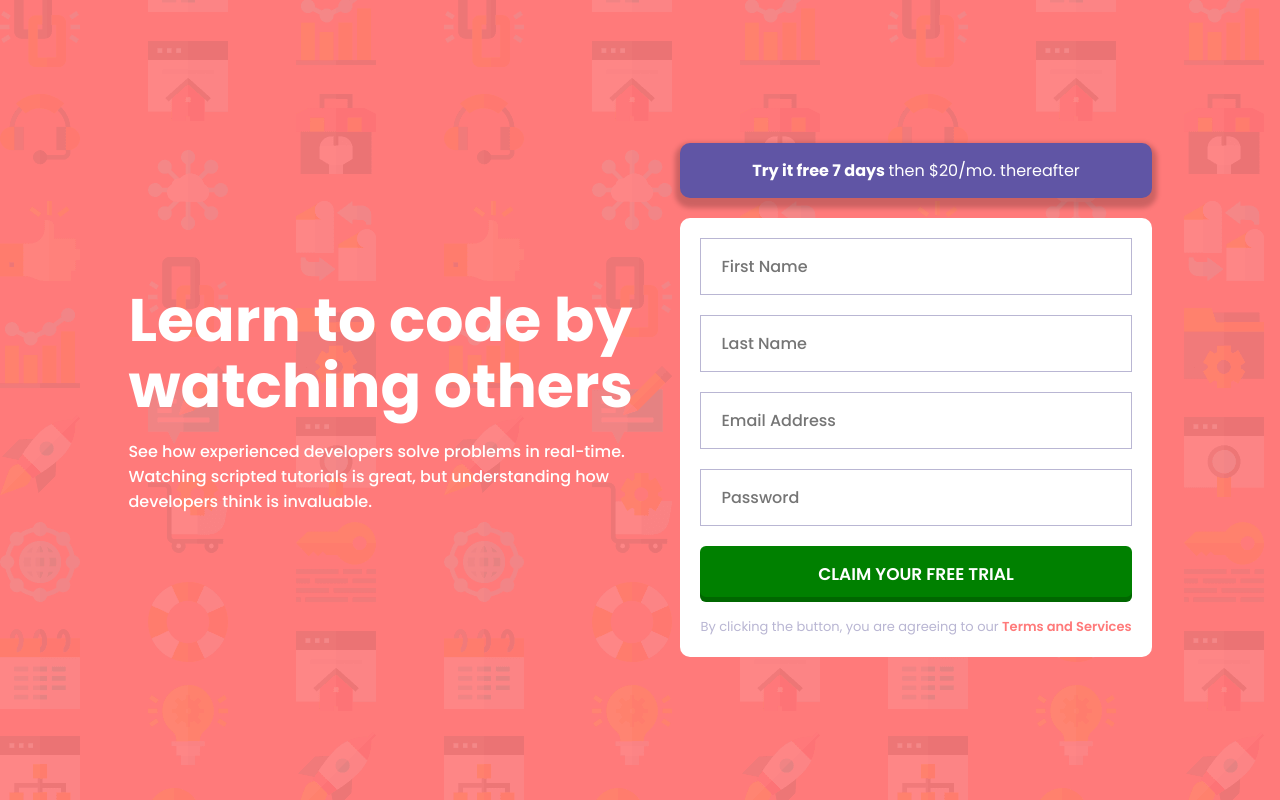
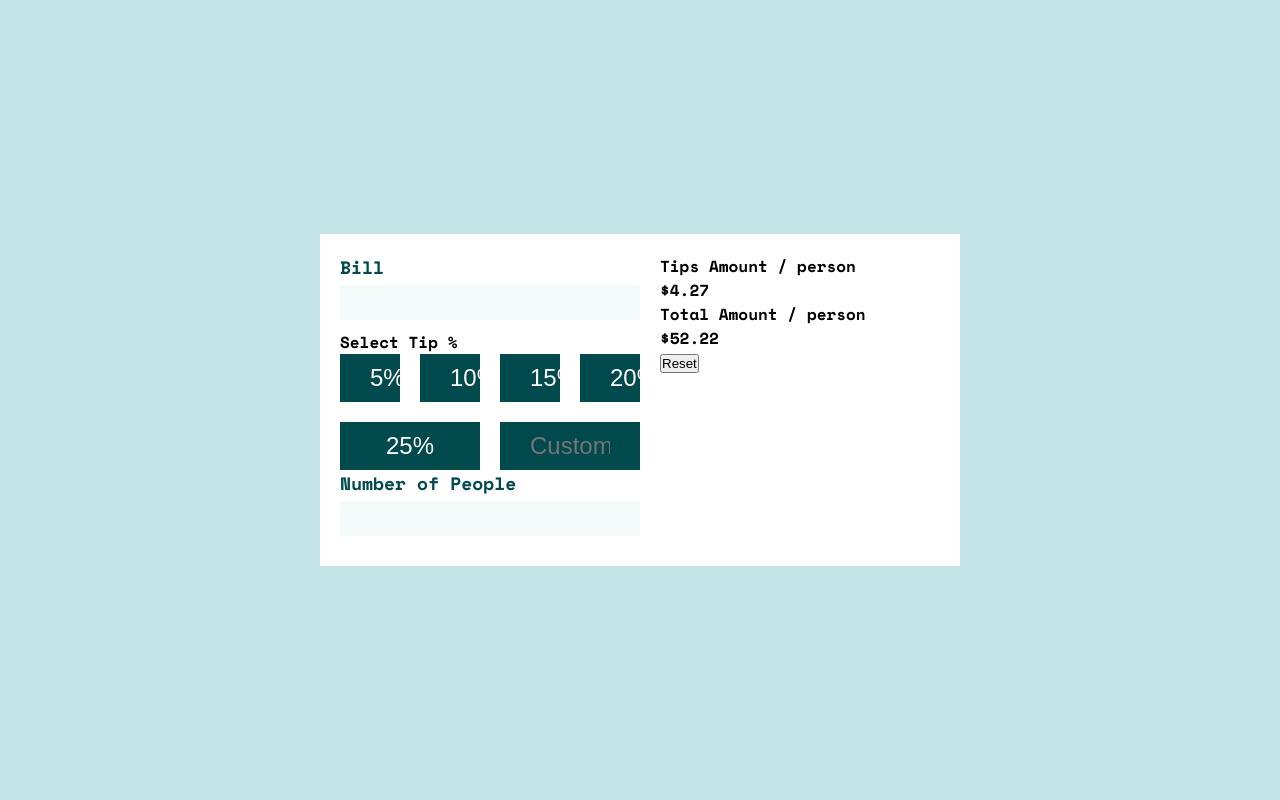
Before and after one commit to Cherryw5/webdev, a plain HTML site: page index.html in a window 1280 px wide. Drawn offline with nearby package versions, Linux system fonts and the light colour scheme.

Commit message:
calculator_app day 1

```diff
--- a/index.html
+++ b/index.html
@@ -11,59 +11,46 @@
       sizes="32x32"
       href="./images/favicon-32x32.png"
     />
-    <link rel="stylesheet" href="style.css" />
-
-    <link rel="preconnect" href="https://fonts.googleapis.com" />
-    <link rel="preconnect" href="https://fonts.gstatic.com" crossorigin />
-    <link
-      href="https://fonts.googleapis.com/css2?family=Poppins:wght@400;500;600;700&display=swap"
-      rel="stylesheet"
-    />
-
-    <title>Web Training | Intro component with sign up form</title>
+    <link rel="preconnect" href="https://fonts.googleapis.com">
+    <link rel="preconnect" href="https://fonts.gstatic.com" crossorigin>
+    <link href="https://fonts.googleapis.com/css2?family=Space+Mono:wght@700&display=swap" rel="stylesheet">
+    <link rel="stylesheet" href="./style.css">
+    <title>Web Training | Tip calculator app</title>
   </head>
   <body>
-    <div class="container">
-      <div class="left-side">
-        <h1 class="main-heading">
-          Learn to code by watching others
-        </h1>
-        <p class="main-content">
-          See how experienced developers solve problems in real-time. Watching scripted tutorials is great,
-          but understanding how developers think is invaluable.
-
-        </p>
-      </div>
-      <div class="right-side">
-        <p class="message">
-          <strong>Try it free 7 days </strong>  then $20/mo. thereafter
-        </p>
-        <div class="card">
-          <form name="signupForm">
-            <div class="input-group" id="firstNameGroup">
-              <input name="firstName" type="text" placeholder="First Name">
-              <small class="message"></small>
-            </div>
-            <div class="input-group" id="lastNameGroup">
-              <input name="lastName" type="text" placeholder="Last Name">
-              <small class="message"></small>
-            </div>
-            <div class="input-group" id="emailGroup">
-              <input name="email" type="text" placeholder="Email Address">
-              <small class="message"></small>
-            </div>
-            <div class="input-group" id="passwordGroup">
-              <input name="password" type="password" placeholder="Password">
-              <small class="message"></small>
-            </div>
-            <button id="submitButton" class="button"> Claim your free trial</button>
-          </form>
-          <p class="privacy-message">
-            By clicking the button, you are agreeing to our <a href="">Terms and Services</a>
-          </p>
+    <div class="calculator-container">
+      <div class="calculator">
+        <div class="input-group">
+          <label for="">Bill</label>
+          <input type="text" name="" id="">
+        </div>
+        <div class=input-group"">
+          <label for="">Select Tip %</label>
+          <div class="tips-group">
+            <button class="button">5%</button>
+            <button class="button">10%</button>
+            <button class="button">15%</button>
+            <button class="button">20%</button>
+            <button class="button">25%</button>
+            <input type="text" class="button" placeholder="Custom">
+          </div>
+        </div>
+        <div class="input-group">
+          <label for="">Number of People</label>
+          <input type="text">
         </div>
       </div>
+      <div class="calculation-result">
+        <div class="tips-amount calculation-amount">
+          <div class="title">Tips Amount / person</div>
+          <div class="amount">$4.27</div>
+        </div>
+        <div class="total-amount calculation-amount">
+          <div class="title"> Total Amount / person</div>
+          <div class="amount">$52.22</div>
+        </div>
+        <button class="button">Reset</button>
+      </div>
     </div>
-    <script src="./script.js"></script>
   </body>
 </html>
--- a/script.js
+++ /dev/null
@@ -1,43 +0,0 @@
-let submitButton = document.getElementById("submitButton");
-let errors ={};
-
-submitButton.addEventListener("click",function(e){
-    e.preventDefault();
-    errors={};
-   let signupForm = document.forms["signupForm"];
-   let firstNameInput= signupForm.firstName;
-   let lastNameInput= signupForm.lastName;
-   let passwordInput= signupForm.password;
-   let emailInput= signupForm.email;
-
-   if (firstNameInput.value==""){
-    errors.firstName ="Firstname Should not be empty";
-
-   }
-   if (lastNameInput.value==""){
-    errors.lastName ="Lastname Should not be empty";
-
-   }
-   if(passwordInput.value ==""){
-    errors.password ="Password should not be empty";
-   }
-
-   if(passwordInput.value.length <=5){
-    errors.password = "Minimum 6 characters are needed";
-   }
-
-if(emailInput.value ==""){
- errors.email ="Email should not be empty";
-}
-   for (let error in errors){
-    let lastNameGroup = document.getElementById(`${error}Group`);
-    let lastNameMessage = document.querySelector(`#${error}Group .message`);
-    lastNameGroup.classList.add("error");
-    lastNameMessage.textContent =errors[error];
-   }
-    if (Object.keys(errors).length ==0) {
-        signupForm.submit();
-    }
-
-
-});
--- a/style.css
+++ b/style.css
@@ -1,113 +1,73 @@
 * {
-    margin: 0;
-    padding: 0;
-    box-sizing: border-box;
+   margin: 0;
+   padding: 0;
+   box-sizing: border-box;
+}
+a{
+    text-decoration: none;
+}
+:root{
+    --primary-font: 'Space Mono',serif;
+    --color-primary: hsl(172, 67%, 45%);
+    --color-neutral-1: hsl(183, 100%, 15%);
+    --color-neutral-2: hsl(186, 14%, 43%);
+    --color-neutral-3: hsl(184, 14%, 56%);
+    --color-neutral-4: hsl(185, 41%, 84%);
+    --color-neutral-5: hsl(189, 41%, 97%);
+    --color-white: hsl(0, 0%, 100%);
+
+    --font-size: 10px;
+    --font-input-size: 24px;
 }
 
-body {
-    background-image: url(./images/bg-intro-desktop.png);
-    background-color: hsl(0, 100%, 74%);
+body{
+    min-height: 100vh;
+    background-color: var(--color-neutral-4);
     display: flex;
     align-items: center;
     justify-content: center;
-    min-height: 100vh;
-    font-family: 'Poppins', sans-serif;
+    font-family: var(--primary-font);
+}
+.calculator-container{
+    background-color: var(--color-white);
+    padding: 20px;
+    display: flex;
+    gap: 20px;
+    width: 50vw;
+}
+.calculator-container .calculator{
+    width: 50%;
+}
+label, input{
+    display: block;
+}
+.input-group{
+    margin-bottom: 10px;
+}
+.input-group label{
+    font-size: 18px;
+    color: var(--color-neutral-1);
+    margin-bottom: 5px;
+    font-weight: 700;
+}
+.input-group input{
+    width: 100%;
+    padding: 10px 20px;
+    background-color: var(--color-neutral-5);
+    border: none;
+}
+.tips-group{
+    display: flex;
+    flex-wrap: wrap;
+    gap: 20px;
 }
 
-.container{
-    width: 1280px;
-    display:flex;
-    justify-content: center;
-    align-items: center;
-    gap: 40px;
-
+.tips-group .button{
+    background-color: var(--color-neutral-1);
+    padding: 10px 30px;
+    border: none;
+    color: var(--color-white);
+    font-size: var(--font-input-size);
+    width: calc(33.33% - 40px);
+    flex: 1;
 }
-
-.left-side{
-    color: white;
-    width: 40%;
-
-}
-.main-heading{
-    font-size: 60px;
-    line-height:1.1 ;
-}
-
-.main-content{
-    margin-top: 20px;
-    font-weight:500 ;
-}
-
-.right-side > .message {
-    background-color: hsl(248, 32%, 49%);
-    padding: 15px 20px;
-    color: white;
-    text-align: center;
-    border-radius: 10px;
-    box-shadow: 0 5px 5px 5px rgba(0, 0, 0, 0.2);
-
-}
-
-.card{
-    background-color: white;
-    padding: 20px;
-    border-radius: 10px;
-    margin-top: 20px;
-}
-
-.card form input{
-    width: 100%;
-    padding: 15px 20px;
-    border: 1px solid hsl(246, 25%, 77%);
-}
-
-input::placeholder ,input{
-    font-size: 16px;
-    font-weight: 500;
-    font-family: 'Poppins', sans-serif;
-}
-
-input:active, input:focus{
-    outline: 1px solid hsl(248, 32%, 49%);
-}
-.button{
-    width: 100%;
-    background-color: green;
-    text-align: center;
-    padding: 15px 20px;
-    font-family: 'Poppins', sans-serif;
-    font-size: 17px;
-    font-weight: 600;
-    border: none;
-    color: white;
-    text-transform: uppercase;
-    box-shadow: inset 0px -5px 0 0 rgba(0, 0, 0, 0.2);
-    border-radius: 6px;
-}
-
-
-.input-group{
-    margin-bottom: 20px;
-}
-.input-group.error input {
-    border: 1px solid hsl(0, 100%, 74%);
-}
-.input-group.error .message {
-    color: hsl(0, 100%, 74%);
-}
-.input-group.error input::placeholder {
-    color: hsl(0, 100%, 74%);
-}
-
-.privacy-message {
-    margin-top: 15px;
-    text-align: center;
-    font-size: 13px;
-    color: hsl(246, 25%, 77%);
-}
-
-.privacy-message a{
-    text-decoration: none;
-    color: hsl(0, 100%, 74%);
-    font-weight: 600;
-}
```
Also changed, not shown: content.txt, design/active-states.jpg, design/desktop-design-completed.jpg (added), design/desktop-design-empty.jpg (added), design/desktop-design.jpg (deleted), design/desktop-preview.jpg, design/mobile-design.jpg, images/bg-intro-desktop.png (deleted), images/bg-intro-mobile.png (deleted), images/icon-dollar.svg (added), images/icon-error.svg (deleted), images/icon-person.svg (added), images/logo.svg (added), 3 other files.
